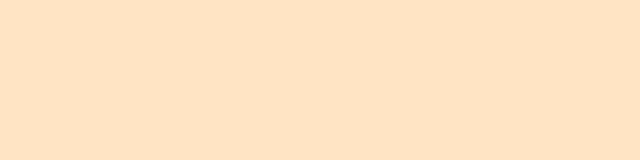
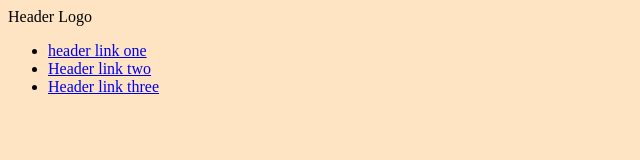
Before and after one commit to muhandalharthi28-oss/odin-landing-page-project, a plain HTML site: page index.html in a window 1280 px wide. Shown: the whole page, without its empty margins (0-640 px from the left). Drawn offline with Linux system fonts and the light colour scheme.

Commit message:
Fix Navbar layout

```diff
--- a/index.html
+++ b/index.html
@@ -7,5 +7,17 @@
     <title>Home</title>
 </head>
 <body>
+    <!-- 1. Header & Hero Section-->
+    <header class="header-container">
+        <nav class="navbar">
+            <div class="logo">Header Logo</div>
+            <ul class="nav-links">
+                <li><a href="#">header link one</a></li>
+                <li><a href="#">Header link two</a></li>
+                <li><a href="#">Header link three</a></li>
+            </ul>
+        </nav>
+
+    </header>
 </body>
 </html>
```
